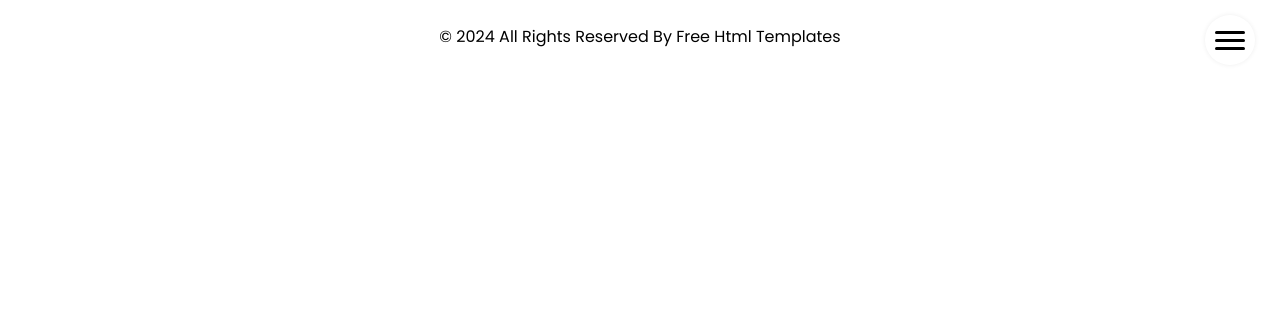
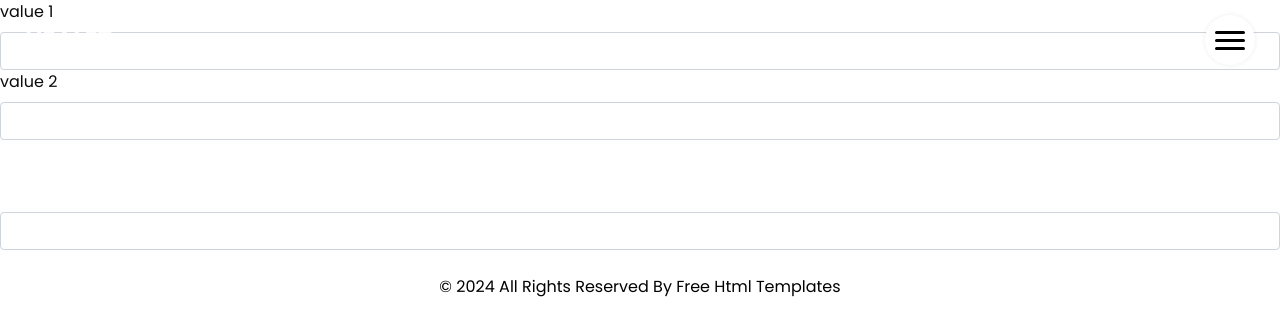
Before and after one commit to yashy2c7/Django-Website-Development, a Django app: page /form/ in a window 1280 px wide. Shown: the top 336 px of the page. Run offline with Django 5.2, Linux system fonts and the light colour scheme; some libraries are stand-ins or nearby versions.

Commit message:
Update userform.html

```diff
--- a/mysite/templates/userform.html
+++ b/mysite/templates/userform.html
@@ -3,7 +3,22 @@
 
 {% block content  %}
 
+<form>
 
+<label for ='num1'> value 1 </label>
+
+<input type="text" class='form-control' name='num1'>
+
+<label for ='num2'> value 2 </label>
+
+<input type="text" class='form-control' name='num2'>
+  <br/>
+  <br/>
+  <br/>
+
+<input type="text" class='form-control' value='{{output}}'>
+
+</form>
 
 
 
```
